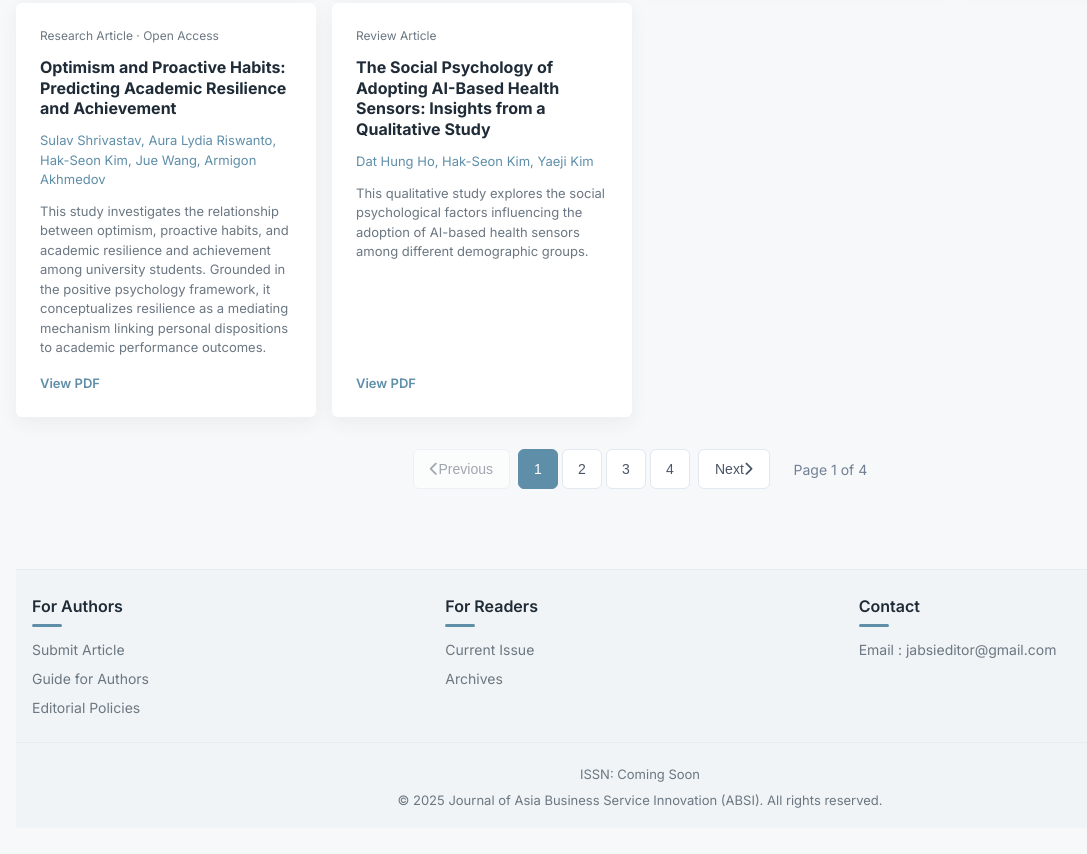
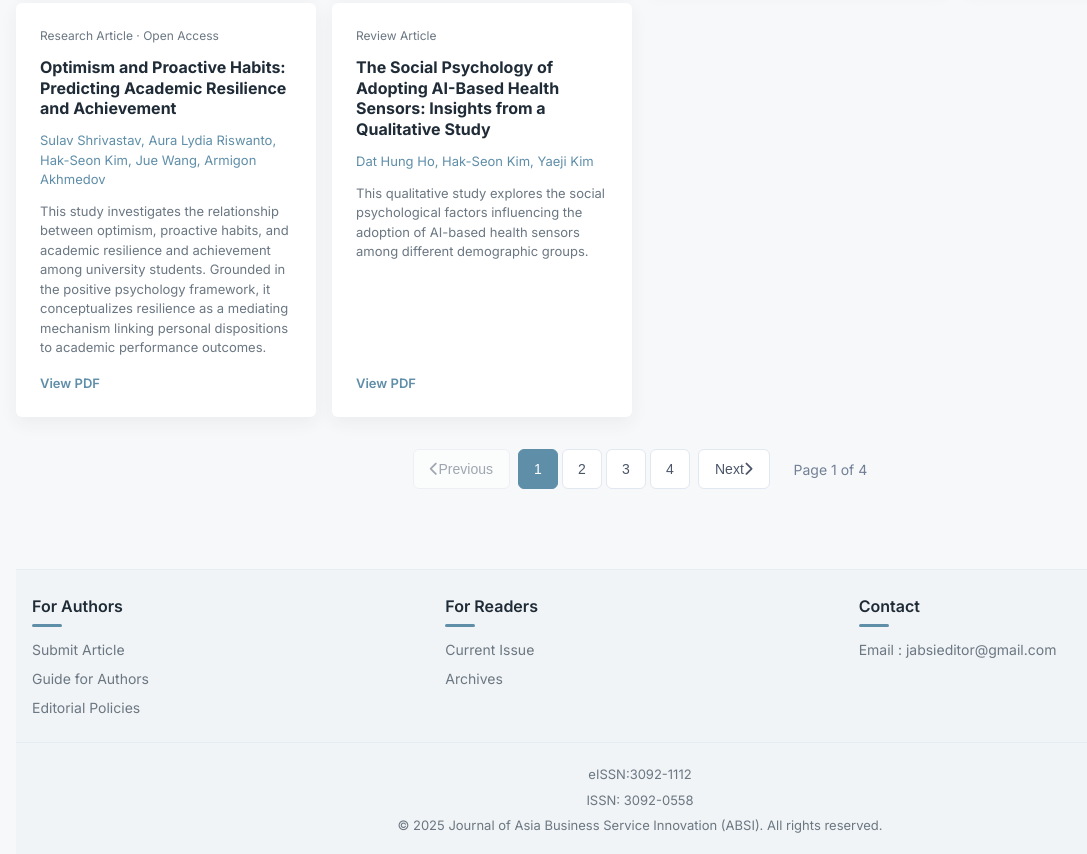
Before and after one commit to absi-official/absi, a plain HTML site: page index.html in a window 1280 px wide. Shown: the part 1328-2182 px from the top of the page, without its empty margins (0-1087 px from the left). Before the commit the page ends 2156 px from the top, so only its background shows below. Drawn offline with Linux system fonts and the light colour scheme.

Commit message:
Update index.html

```diff
--- a/index.html
+++ b/index.html
@@ -740,7 +740,8 @@
 
       <div class="footer-bottom">
         <div class="container">
-          <p>ISSN: Coming Soon</p>
+          <p>eISSN:3092-1112</p>
+          <p>ISSN: 3092-0558 </p>
           <p>© 2025 Journal of Asia Business Service Innovation (ABSI). All rights reserved.</p>
         </div>
       </div>
```
